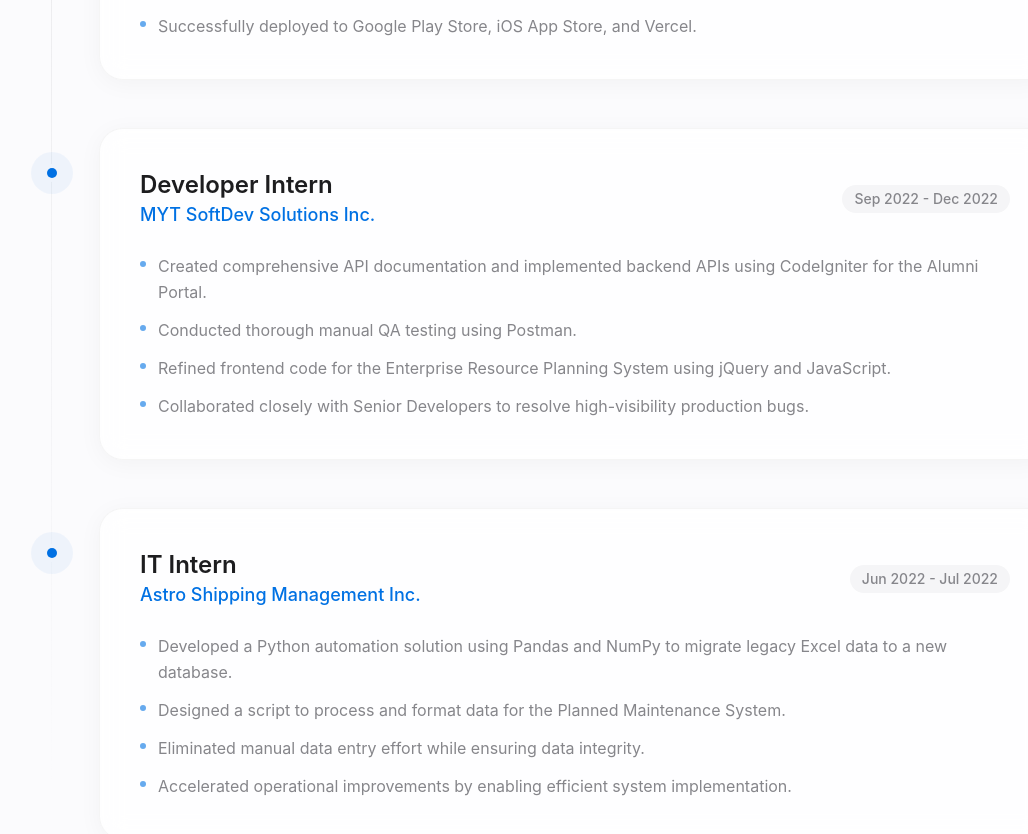
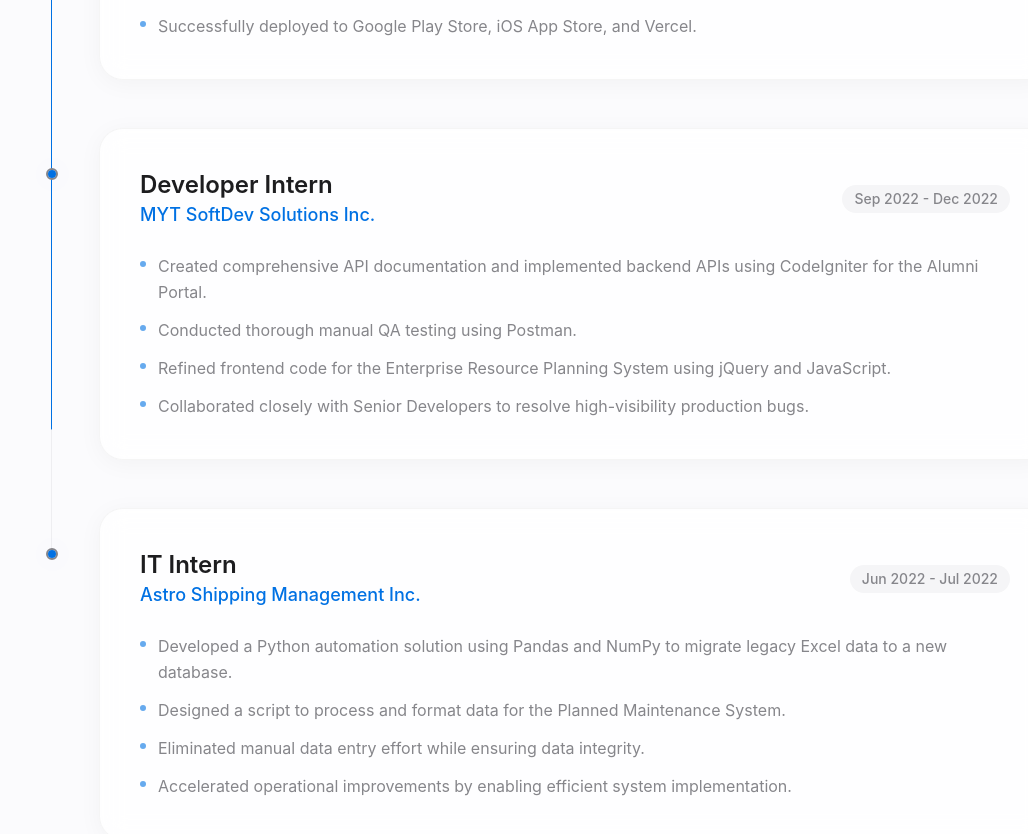
Before and after one commit to vn-aj-vngrd/portfolio-2.0, a Next.js app: page / in a window 1280 px wide. Shown: the part 4500-5334 px from the top of the page, without its empty margins (105-1133 px from the left). Built offline with nearby package versions, Linux system fonts and the light colour scheme.

Commit message:
feat: enhance experience timeline with scroll-linked Framer Motion animations and refined dot styling.

```diff
--- a/src/components/sections/Experience.tsx
+++ b/src/components/sections/Experience.tsx
@@ -1,9 +1,8 @@
 "use client";
-
-import React from "react";
+import React, { useRef } from "react";
 import { Section } from "../ui/Section";
-
 import portfolioData from "@/data/portfolio-data.json";
+import { motion, useScroll, useSpring } from "framer-motion";
 
 const experience = portfolioData.experience.map((job) => ({
   role: job.role,
@@ -12,9 +11,19 @@
   description: job.description,
 }));
 
-import { motion } from "framer-motion";
+export const Experience = () => {
+  const containerRef = useRef<HTMLDivElement>(null);
+  const { scrollYProgress } = useScroll({
+    target: containerRef,
+    offset: ["start end", "end center"],
+  });
 
-export const Experience = () => {
+  const scaleY = useSpring(scrollYProgress, {
+    stiffness: 100,
+    damping: 30,
+    restDelta: 0.001,
+  });
+
   return (
     <Section id="experience">
       <motion.h2
@@ -26,22 +35,60 @@
       >
         Experience
       </motion.h2>
-      <div className="relative ml-4 md:ml-8 space-y-12">
-        <div className="absolute left-0 top-2 bottom-2 w-px bg-gradient-to-b from-accent/50 via-border/50 to-transparent" />
+      <div ref={containerRef} className="relative ml-4 md:ml-8 space-y-12">
+        {/* Timeline Line */}
+        <div className="absolute left-0 top-[46px] bottom-0 w-px bg-border/30" />
+        <motion.div
+          className="absolute left-0 top-[46px] bottom-0 w-px bg-accent origin-top"
+          style={{ scaleY }}
+        />
 
-        {experience.map((job, index) => (
+        {experience.map((job, index) => {
+          const isLast = index === experience.length - 1;
+
+          return (
             <div key={index} className="relative pl-8 md:pl-12">
-            <div className="absolute left-[-4px] top-10 z-10">
-              <div className="relative flex items-center justify-center w-2.5 h-2.5 bg-accent rounded-full ring-4 ring-background">
-                <div className="absolute w-full h-full bg-accent rounded-full animate-ping opacity-75" />
-                <div className="absolute -inset-4 bg-accent/10 rounded-full animate-pulse" />
+              {/* Timeline Dot */}
+              <div className="absolute left-[-5px] top-10 z-10">
+                <motion.div
+                  initial={{ scale: 0.8, opacity: 0 }}
+                  whileInView={{ scale: 1, opacity: 1 }}
+                  viewport={{ once: true, margin: "-20% 0px -20% 0px" }}
+                  className="relative flex items-center justify-center w-3 h-3 bg-background border-2 border-muted-foreground rounded-full"
+                >
+                  <motion.div
+                    className="absolute inset-0 bg-accent rounded-full"
+                    initial={{ scale: 0 }}
+                    whileInView={{ scale: 1 }}
+                    viewport={{ once: true, margin: "-20% 0px -20% 0px" }}
+                    transition={{ duration: 0.2 }}
+                  />
+                  <motion.div
+                    className="absolute -inset-2 bg-accent/40 dark:bg-accent/60 rounded-full"
+                    initial={{ scale: 0, opacity: 0 }}
+                    whileInView={{
+                      scale: [1, 1.5, 1],
+                      opacity: [0.6, 0, 0.6],
+                    }}
+                    viewport={{ once: true, margin: "-20% 0px -20% 0px" }}
+                    transition={{
+                      duration: 2,
+                      repeat: Infinity,
+                      ease: "easeInOut",
+                    }}
+                  />
+                </motion.div>
               </div>
-            </div>
+
+              {/* Mask for last item to hide line tail */}
+              {isLast && (
+                <div className="absolute left-[-2px] top-[47px] bottom-0 w-2 bg-background" />
+              )}
 
               <motion.div
                 initial={{ opacity: 0, x: 20 }}
                 whileInView={{ opacity: 1, x: 0 }}
-              viewport={{ once: true }}
+                viewport={{ once: true, margin: "-100px" }}
                 transition={{ duration: 0.5, delay: index * 0.1 }}
                 className="glass-card rounded-3xl p-8 md:p-10 transition-all hover:shadow-lg hover:border-accent/20 group"
               >
@@ -71,7 +118,8 @@
                 </ul>
               </motion.div>
             </div>
-        ))}
+          );
+        })}
       </div>
     </Section>
   );
```
Also changed, not shown: 1 other file (tests, documents, lock files or other folders). Lines whose indentation alone changed are shown as unchanged.
